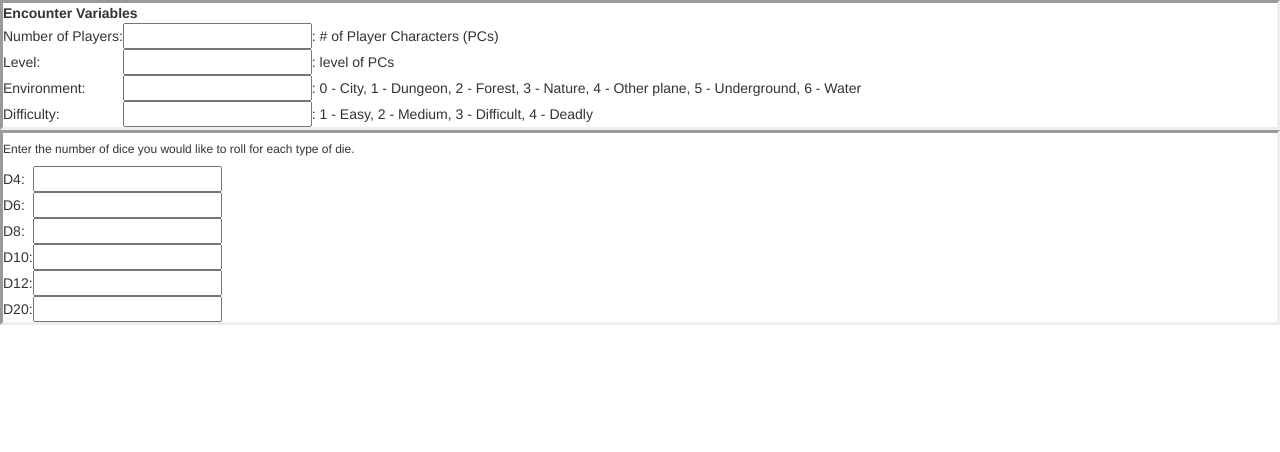
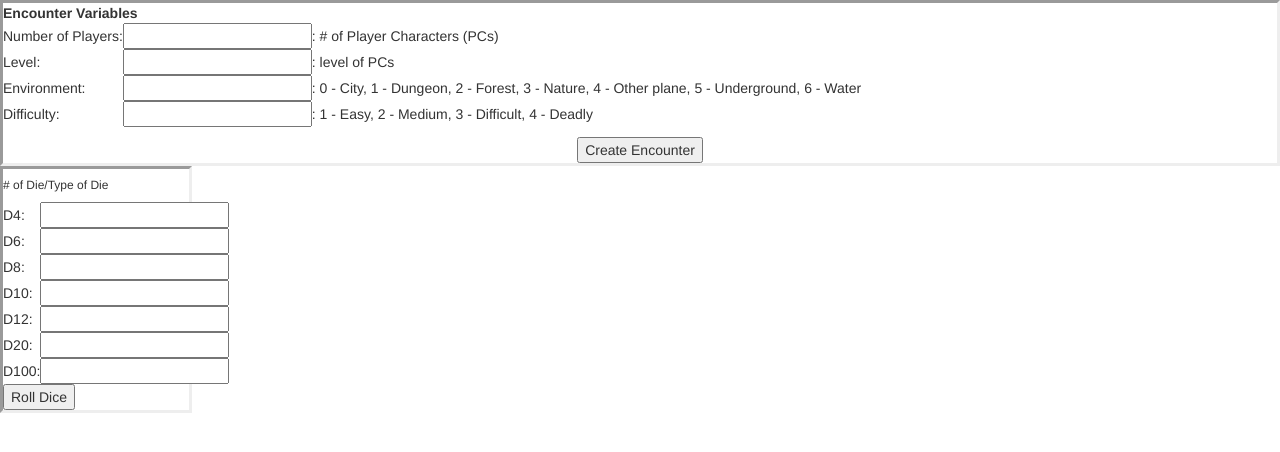
Before and after one commit to jdubo1998/DnD-Encounter-Creator, a plain HTML site: page docs/index.html in a window 1280 px wide. Drawn offline with nearby package versions, Linux system fonts and the light colour scheme.

Commit message:
added buttons

```diff
--- a/docs/index.html
+++ b/docs/index.html
@@ -49,51 +49,59 @@
                         </tr>
                     </table>
                 </form>
+                <button class="encounter" type="button">Create Encounter</button>
             </div>
 
             <!--Dice Roller Frame-->
             <div class="dice">
-                <h6>Enter the number of dice you would like to roll for each type of die.</h6>
+                <h6># of Die/Type of Die</h6>
                 <form class="dice">
                     <table>
                         <tr>
                             <td>D4: </td>
                             <td>
-                                <input type="number" name="d4" />
+                                <input class="dice" type="number" name="d4" />
                             </td>
                         </tr>
                         <tr>
                             <td>D6: </td>
                             <td>
-                                <input type="number" name="d6" />
+                                <input class="dice" type="number" name="d6" />
                             </td>
                         </tr>
                         <tr>
                             <td>D8: </td>
                             <td>
-                                <input type="number" name="d8" />
+                                <input class="dice" type="number" name="d8" />
                             </td>
                         </tr>
                         <tr>
                             <td>D10: </td>
                             <td>
-                                <input type="number" name="d10" />
+                                <input class="dice" type="number" name="d10" />
                             </td>
                         </tr>
                         <tr>
                             <td>D12: </td>
                             <td>
-                                <input type="number" name="d12" />
+                                <input class="dice" type="number" name="d12" />
                             </td>
                         </tr>
                         <tr>
                             <td>D20: </td>
                             <td>
-                                <input type="number" name="d20" />
+                                <input class="dice" type="number" name="d20" />
+                            </td>
+                        </tr>
+                        <tr>
+                            <td>D100: </td>
+                            <td>
+                                <input class="dice" type="number" name="d100" />
                             </td>
                         </tr>
                     </table>
                 </form>
+                <button class="dice" type="button">Roll Dice</button>
             </div>
 
         </body>
--- a/docs/main.css
+++ b/docs/main.css
@@ -2,6 +2,13 @@ div.encounter {
     border-style: inset;
 }
 
+button.encounter {
+    display: block;
+    margin: 0 auto; /* auto left/right margins */
+    margin-top: 10px;
+}
+
 div.dice {
     border-style: inset;
+    width: 15%;
 }
```
